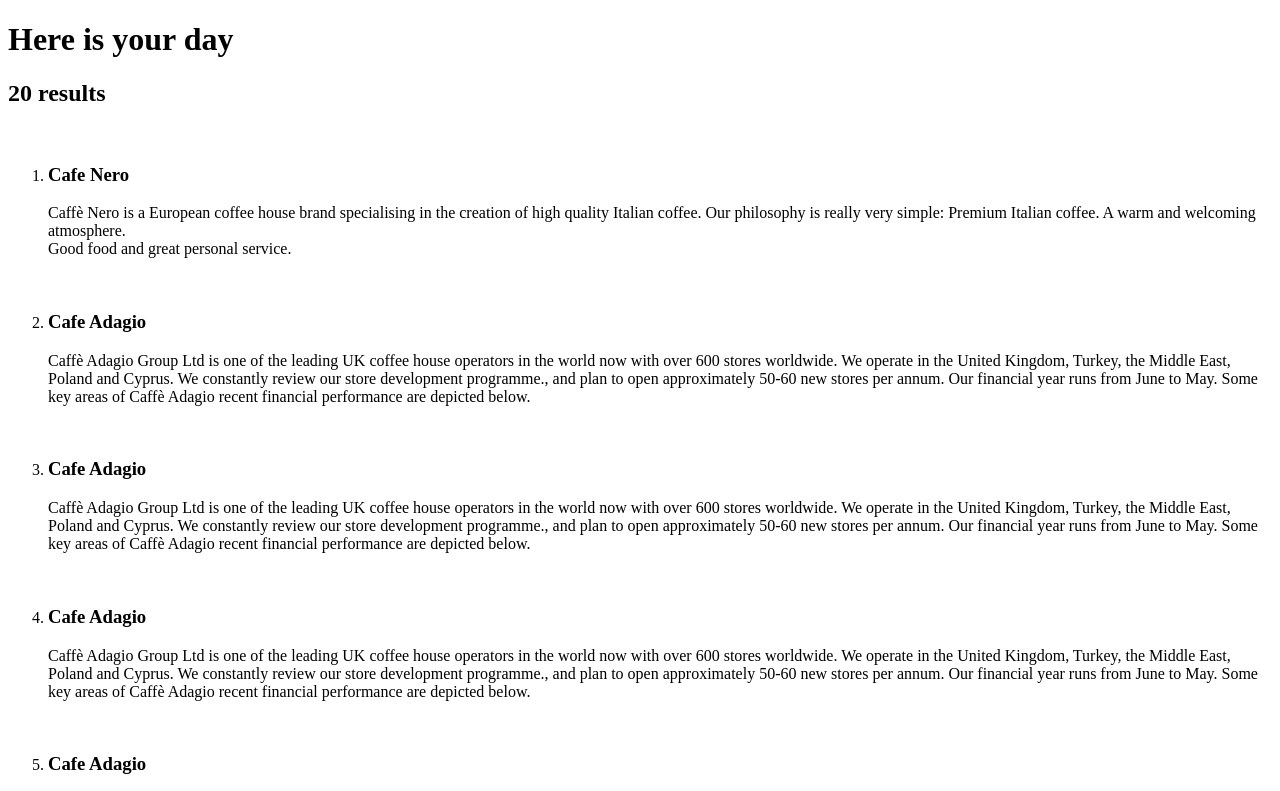
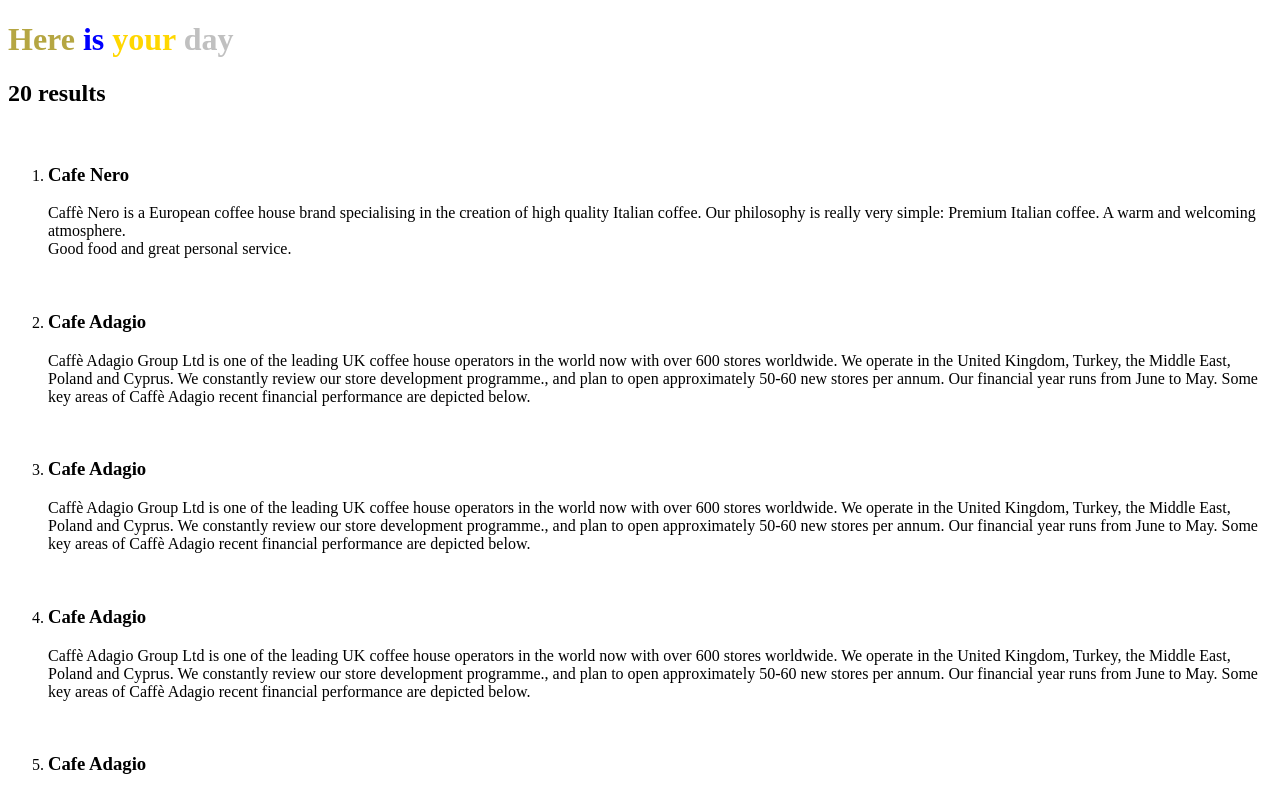
Before and after one commit to kko31623/kaf2015pmd, a plain HTML site: page myday.html in a window 1280 px wide. Shown: the top 791 px of the page. Drawn offline with Linux system fonts and the light colour scheme.

Commit message:
Update myday.html

```diff
--- a/myday.html
+++ b/myday.html
@@ -3,7 +3,7 @@
 
 <head>
   <link href='http://fonts.googleapis.com/css?family=Squada+One' rel='stylesheet' type='text/css'>
-
+<link href="myday.css" rel="stylesheet" type="text/css"
   <head>
 
     <body>
```
